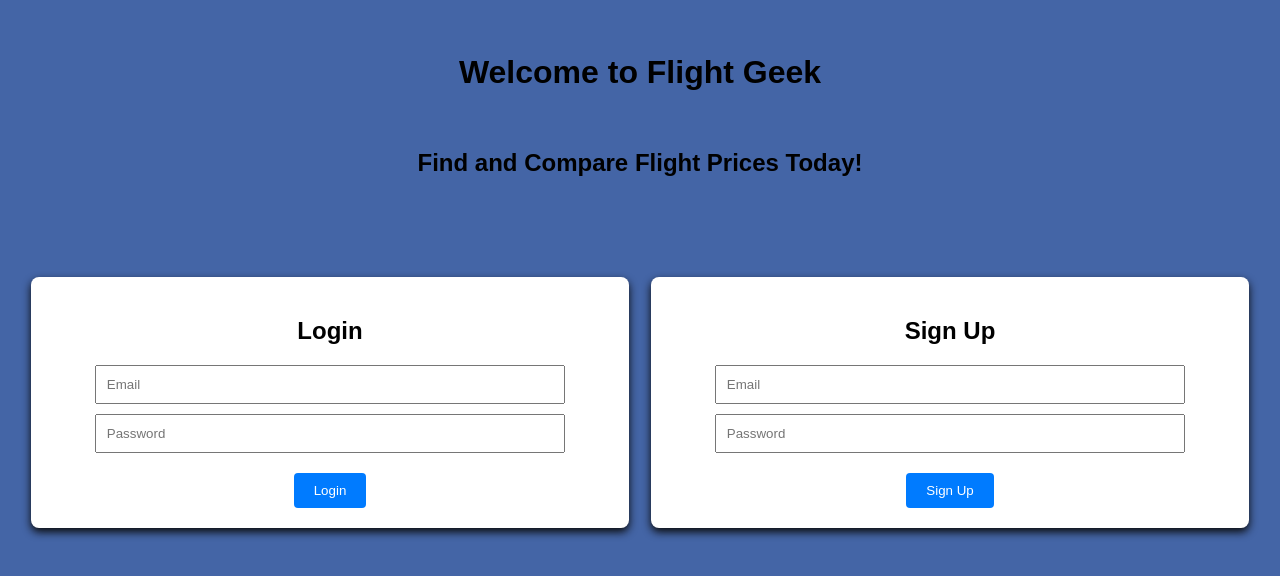
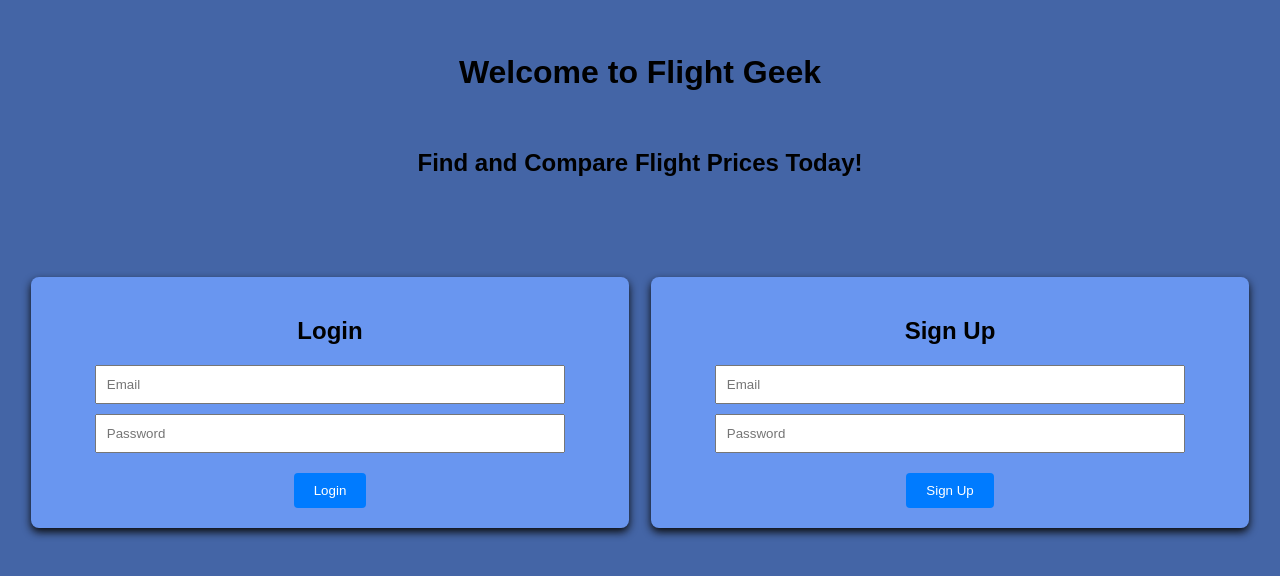
Before and after one commit to liamellison02/flight-geek, a React (Create React App) app in the folder frontend/: page / in a window 1280 px wide. Shown: the part 146-722 px from the top of the page. Built offline with nearby package versions, Linux system fonts and the light colour scheme.

Commit message:
cleaned up UI pt 3

```diff
--- a/frontend/src/components/HomePage.js
+++ b/frontend/src/components/HomePage.js
@@ -7,6 +7,8 @@ const HomePage = () => {
     const [signupEmail, setSignupEmail] = useState('');
     const [signupPassword, setSignupPassword] = useState('');
     const [message, setMessage] = useState('');
+    const [hoverLogin, setHoverLogin] = useState(false);
+    const [hoverSignup, setHoverSignup] = useState(false);
 
     const handleLogin = async (e) => {
         e.preventDefault();
@@ -59,7 +61,7 @@ const HomePage = () => {
                 {/* Login Form */}
                 <div style={{
                     width: '45%',
-                    backgroundColor: '#fff',
+                    backgroundColor: '#6996F0',
                     padding: '20px',
                     borderRadius: '8px',
                     boxShadow: '0 4px 8px rgba(10, 10, 10, 10)',
@@ -89,11 +91,13 @@ const HomePage = () => {
                                 padding: '10px 20px',
                                 marginTop: '10px',
                                 cursor: 'pointer',
-                                backgroundColor: '#007BFF',
+                                backgroundColor: hoverLogin ? '#0056b3' : '#007BFF',
                                 color: '#fff',
                                 border: 'none',
                                 borderRadius: '4px'
                             }}
+                            onMouseEnter={() => setHoverLogin(true)}
+                            onMouseLeave={() => setHoverLogin(false)}
                         >
                             Login
                         </button>
@@ -103,7 +107,7 @@ const HomePage = () => {
                 {/* Signup Form */}
                 <div style={{
                     width: '45%',
-                    backgroundColor: '#fff',
+                    backgroundColor: '#6996F0',
                     padding: '20px',
                     borderRadius: '8px',
                     boxShadow: '0 4px 8px rgba(10, 10, 10, 10)',
@@ -133,11 +137,13 @@ const HomePage = () => {
                                 padding: '10px 20px',
                                 marginTop: '10px',
                                 cursor: 'pointer',
-                                backgroundColor: '#007BFF',
+                                backgroundColor: hoverSignup ? '#0056b3' : '#007BFF',
                                 color: '#fff',
                                 border: 'none',
                                 borderRadius: '4px'
                             }}
+                            onMouseEnter={() => setHoverSignup(true)}
+                            onMouseLeave={() => setHoverSignup(false)}
                         >
                             Sign Up
                         </button>
```
